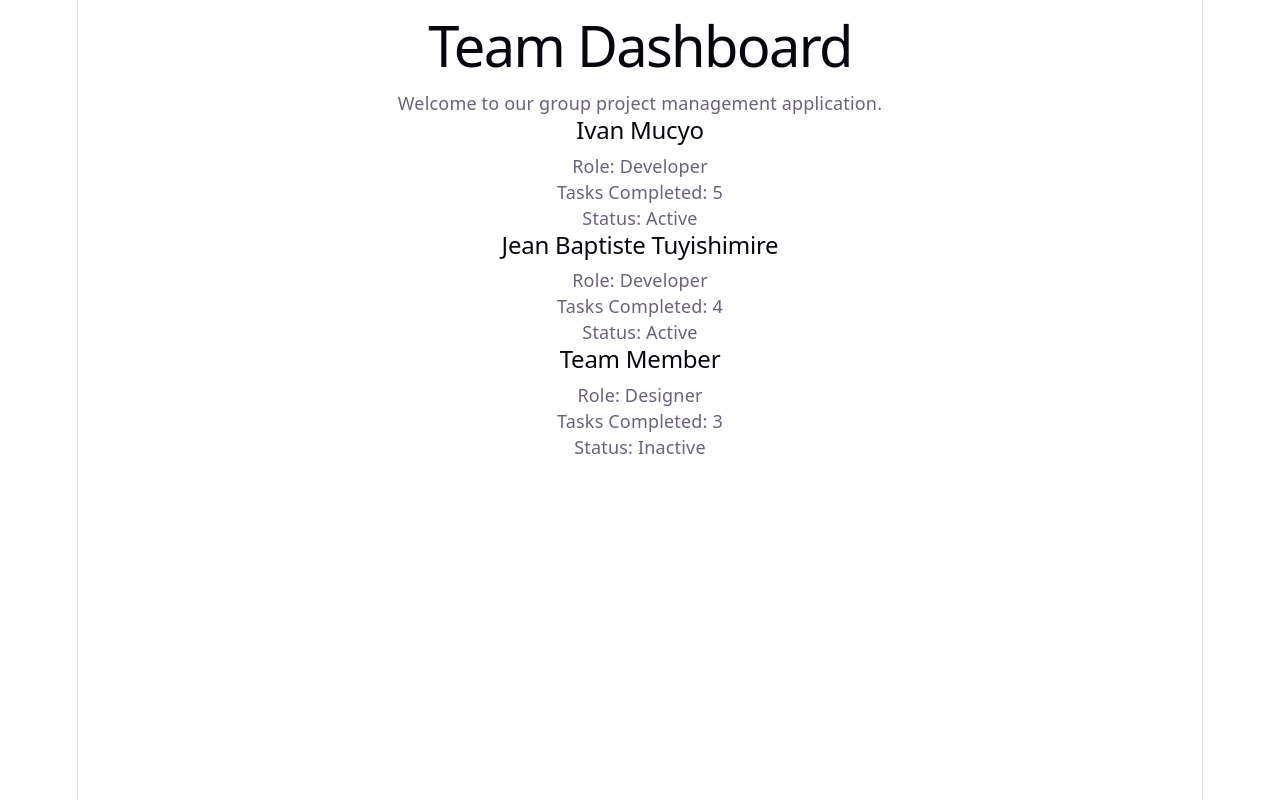
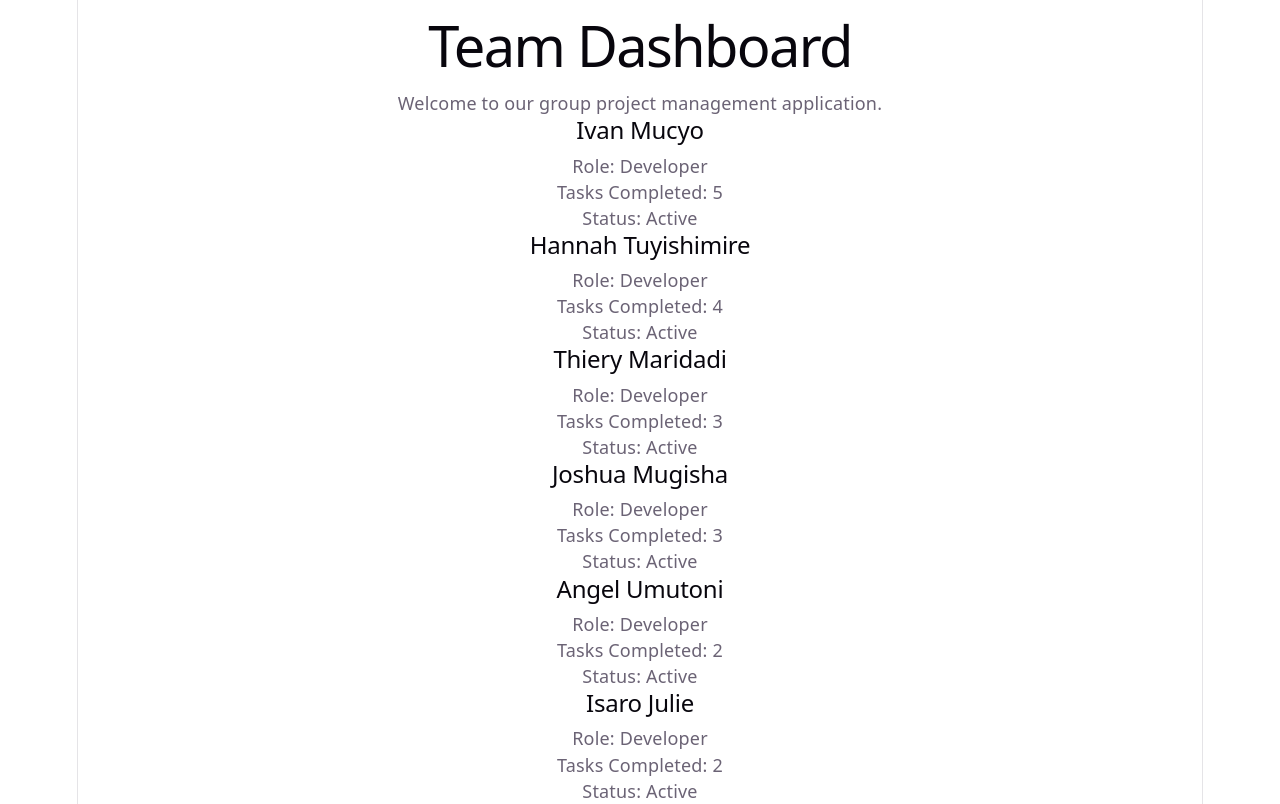
Before and after one commit to Hannah1563/Coding-Party, a React (Vite) app in the folder my-app/: page / in a window 1280 px wide. Built offline with nearby package versions, Linux system fonts and the light colour scheme.

Commit message:
Add all group members to team dashboard

```diff
--- a/my-app/src/TeamDashboard.tsx
+++ b/my-app/src/TeamDashboard.tsx
@@ -1,4 +1,4 @@
-// Author: Jean Baptiste Tuyishimire
+// Author: Hannah Tuyishimire
 import MemberCard from './MemberCard'
 
 function TeamDashboard() {
@@ -7,7 +7,8 @@ function TeamDashboard() {
       <h1>Team Dashboard</h1>
       <p>Welcome to our group project management application.</p>
 
-      {/* Author: Ivan Mucyo - Tasks 9 and 13 */}
+      {/* Author: Ivan Mucyo - Tasks 9–17 */}
+
       <MemberCard
         name="Ivan Mucyo"
         role="Developer"
@@ -16,17 +17,38 @@ function TeamDashboard() {
       />
 
       <MemberCard
-        name="Jean Baptiste Tuyishimire"
+        name="Hannah Tuyishimire"
         role="Developer"
         tasksCompleted={4}
         isActive={true}
       />
 
       <MemberCard
-        name="Team Member"
-        role="Designer"
+        name="Thiery Maridadi"
+        role="Developer"
         tasksCompleted={3}
-        isActive={false}
+        isActive={true}
+      />
+
+      <MemberCard
+        name="Joshua Mugisha"
+        role="Developer"
+        tasksCompleted={3}
+        isActive={true}
+      />
+
+      <MemberCard
+        name="Angel Umutoni"
+        role="Developer"
+        tasksCompleted={2}
+        isActive={true}
+      />
+
+      <MemberCard
+        name="Isaro Julie"
+        role="Developer"
+        tasksCompleted={2}
+        isActive={true}
       />
     </>
   )
```
